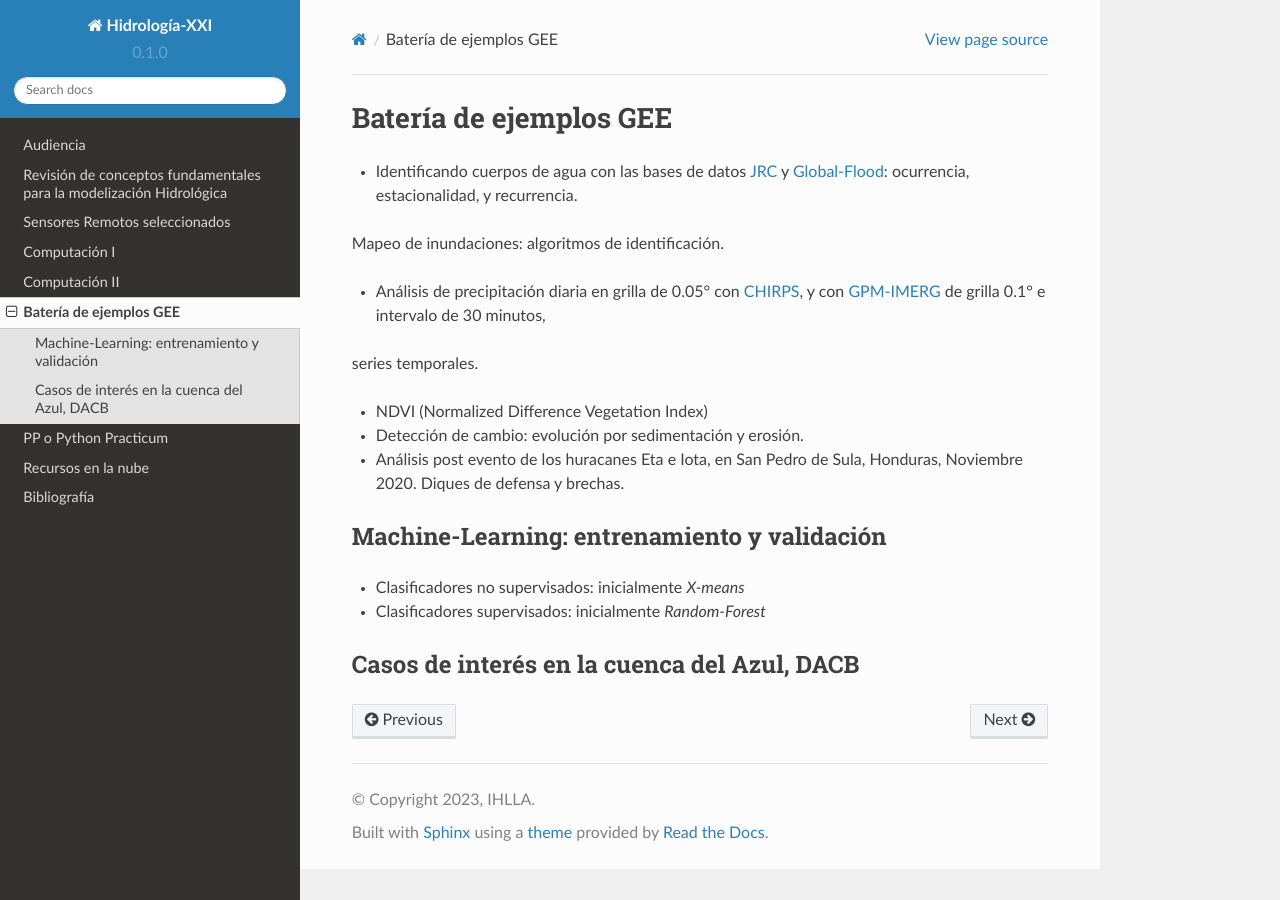
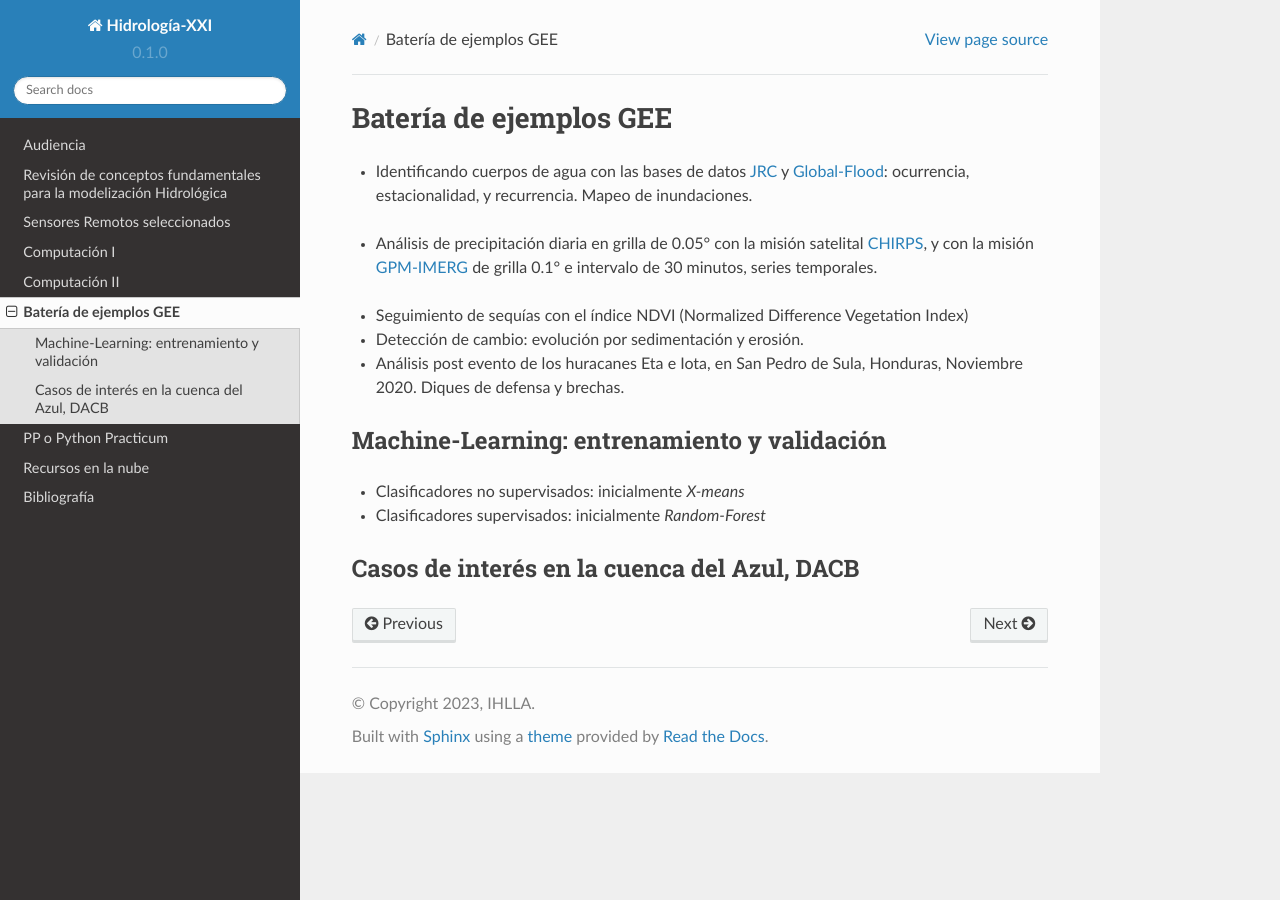
Before and after one commit to ivillamadrid/HidrologiaXXI, a Sphinx documentation site: the page built from docs/source/bateria_GEE.rst, in a window 1280 px wide. Built offline with Sphinx 7.4.7 and the Read the Docs theme 2.0.0, drawn with Linux system fonts in a browser that asks for light colours.

Commit message:
Update bateria_GEE.rst

```diff
--- a/docs/source/bateria_GEE.rst
+++ b/docs/source/bateria_GEE.rst
@@ -1,21 +1,19 @@
 Batería de ejemplos GEE
 =======================
 
-* Identificando cuerpos de agua con las bases de datos `JRC`_ y `Global-Flood`_: ocurrencia, estacionalidad, y recurrencia.
-Mapeo de inundaciones: algoritmos de identificación.
+* Identificando cuerpos de agua con las bases de datos `JRC`_ y `Global-Flood`_: ocurrencia, estacionalidad, y recurrencia. Mapeo de inundaciones.
 
 .. _JRC: https://developers.google.com/earth-engine/datasets/catalog/JRC_GSW1_3_GlobalSurfaceWater
 
 .. _Global-Flood: https://developers.google.com/earth-engine/datasets/catalog/GLOBAL_FLOOD_DB_MODIS_EVENTS_V1
 
-* Análisis de precipitación diaria en grilla de 0.05° con `CHIRPS`_, y con `GPM-IMERG`_ de grilla 0.1° e intervalo de 30 minutos,
-series temporales.
+* Análisis de precipitación diaria en grilla de 0.05° con la misión satelital `CHIRPS`_, y con la misión `GPM-IMERG`_ de grilla 0.1° e intervalo de 30 minutos, series temporales.
 
 .. _CHIRPS: https://developers.google.com/earth-engine/datasets/catalog/UCSB-CHG_CHIRPS_DAILY
 
 .. _GPM-IMERG: https://developers.google.com/earth-engine/datasets/catalog/NASA_GPM_L3_IMERG_V06
 
-* NDVI (Normalized Difference Vegetation Index)
+* Seguimiento de sequías con el índice NDVI (Normalized Difference Vegetation Index)
 
 * Detección de cambio: evolución por sedimentación y erosión.
 
```
